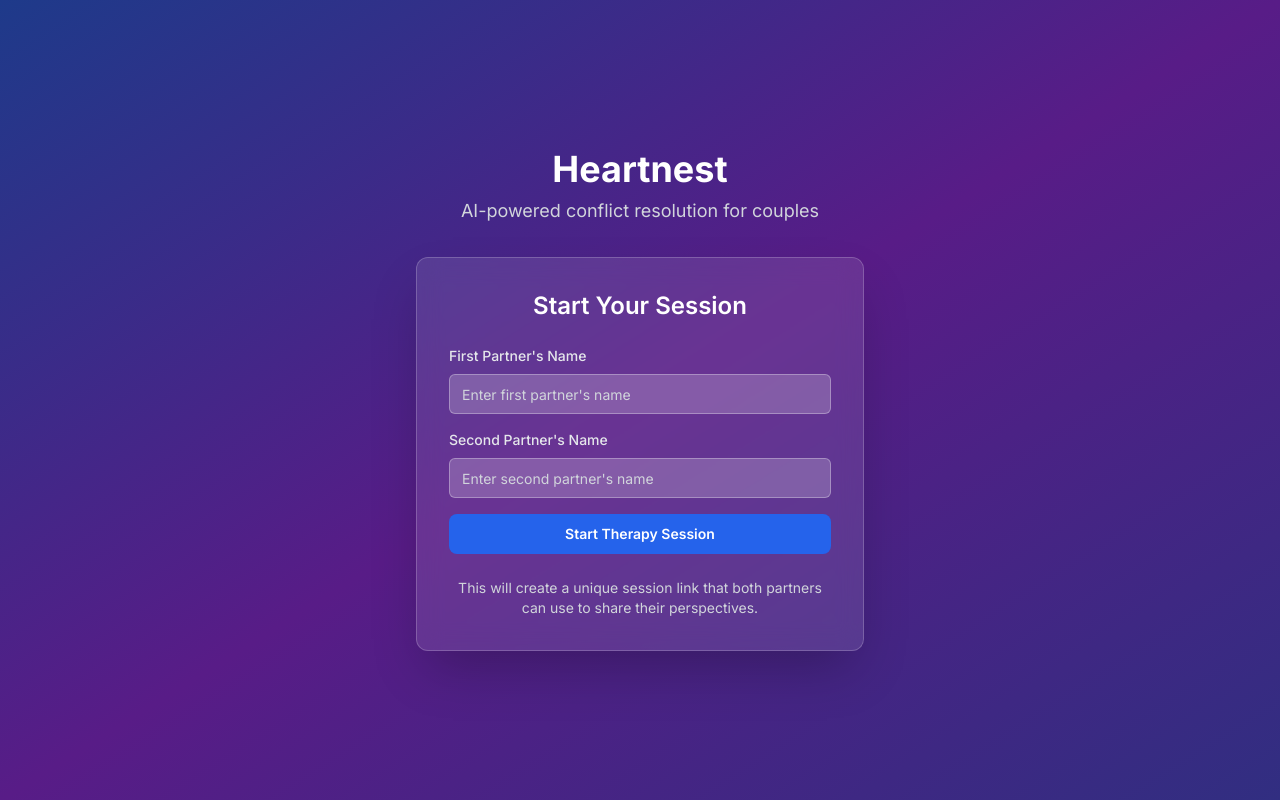
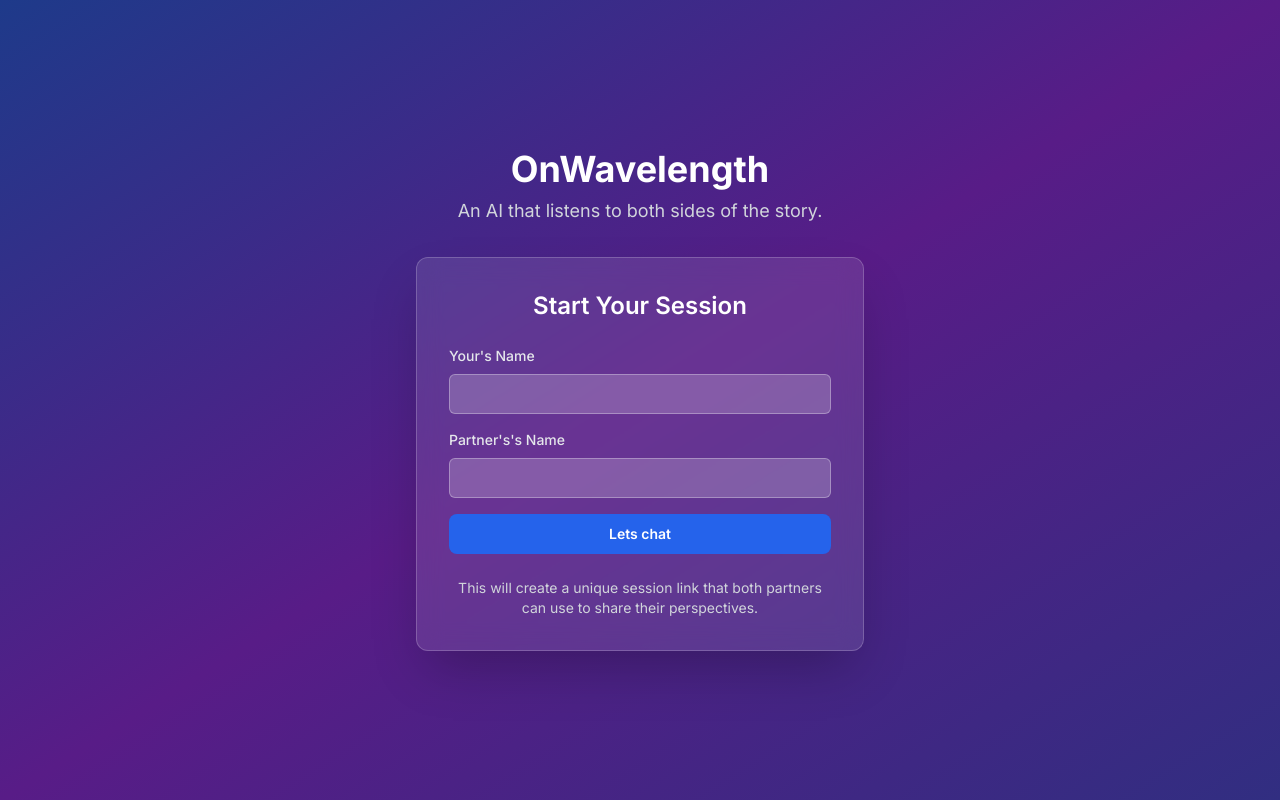
Before and after one commit to Anshul6708/Heartnest, a Next.js app: page / in a window 1280 px wide. Built offline with nearby package versions, Linux system fonts and the light colour scheme.

Commit message:
Update page.tsx

```diff
--- a/app/page.tsx
+++ b/app/page.tsx
@@ -60,10 +60,10 @@ export default function Home() {
       <div className="w-full max-w-md space-y-8">
         <div className="text-center">
           <h1 className="text-4xl font-bold text-white mb-2">
-            Heartnest
+            OnWavelength
           </h1>
           <p className="text-gray-300 text-lg">
-            AI-powered conflict resolution for couples
+            An AI that listens to both sides of the story.
           </p>
         </div>
 
@@ -75,12 +75,12 @@ export default function Home() {
           <div className="space-y-4">
             <div>
               <label htmlFor="partner1" className="block text-sm font-medium text-gray-200 mb-2">
-                First Partner&apos;s Name
+                Your&apos;s Name
               </label>
               <Input
                 id="partner1"
                 type="text"
-                placeholder="Enter first partner's name"
+                placeholder=""
                 value={partner1Name}
                 onChange={(e) => setPartner1Name(e.target.value)}
                 className="bg-white/20 border-white/30 text-white placeholder:text-gray-300 focus:ring-blue-400 focus:border-blue-400"
@@ -90,12 +90,12 @@ export default function Home() {
 
             <div>
               <label htmlFor="partner2" className="block text-sm font-medium text-gray-200 mb-2">
-                Second Partner&apos;s Name
+                Partner's&apos;s Name
               </label>
               <Input
                 id="partner2"
                 type="text"
-                placeholder="Enter second partner's name"
+                placeholder=""
                 value={partner2Name}
                 onChange={(e) => setPartner2Name(e.target.value)}
                 className="bg-white/20 border-white/30 text-white placeholder:text-gray-300 focus:ring-blue-400 focus:border-blue-400"
@@ -108,7 +108,7 @@ export default function Home() {
               disabled={isLoading}
               className="w-full bg-blue-600 hover:bg-blue-700 text-white font-semibold py-3 px-6 rounded-lg transition-colors"
             >
-              {isLoading ? 'Creating Session...' : 'Start Therapy Session'}
+              {isLoading ? 'Creating Session...' : 'Lets chat'}
             </Button>
           </div>
 
```
